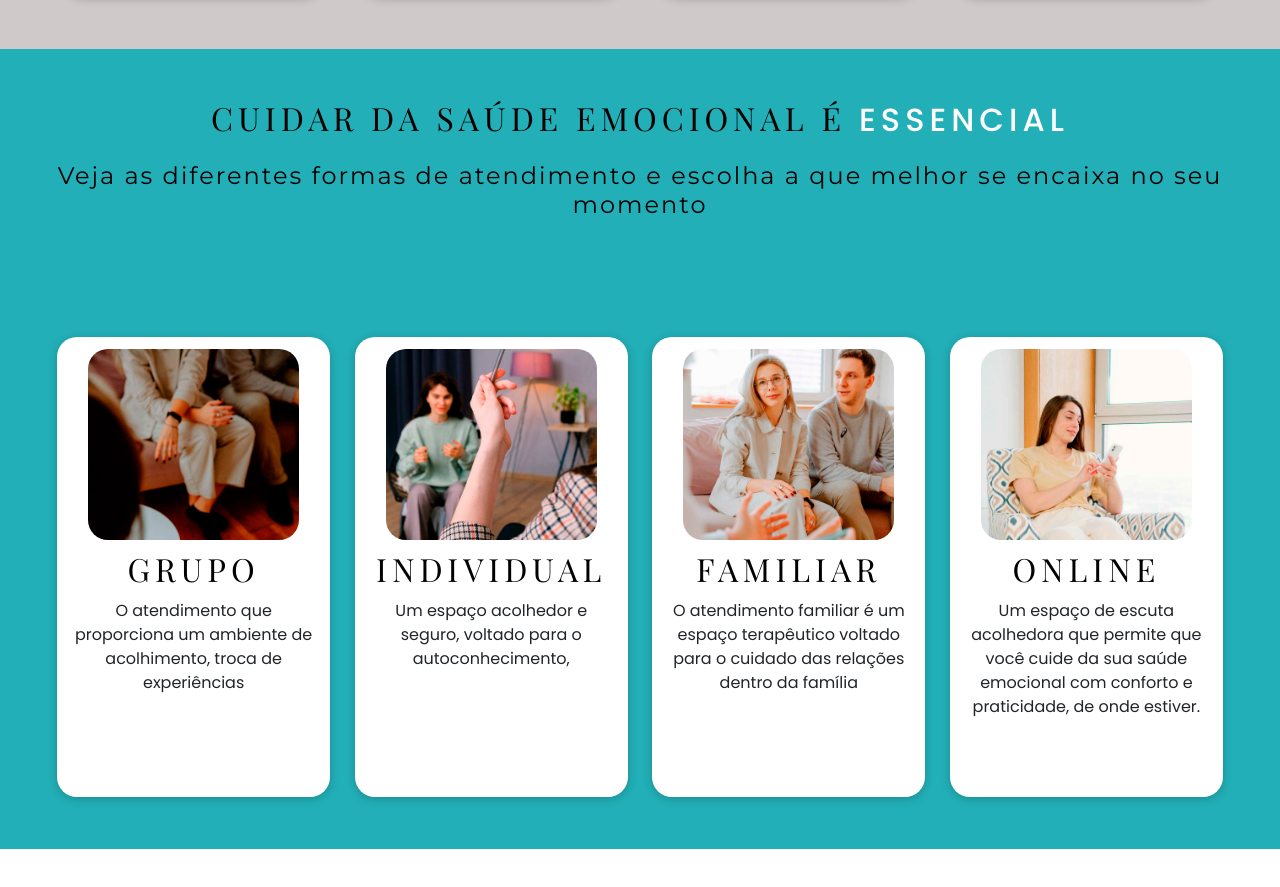
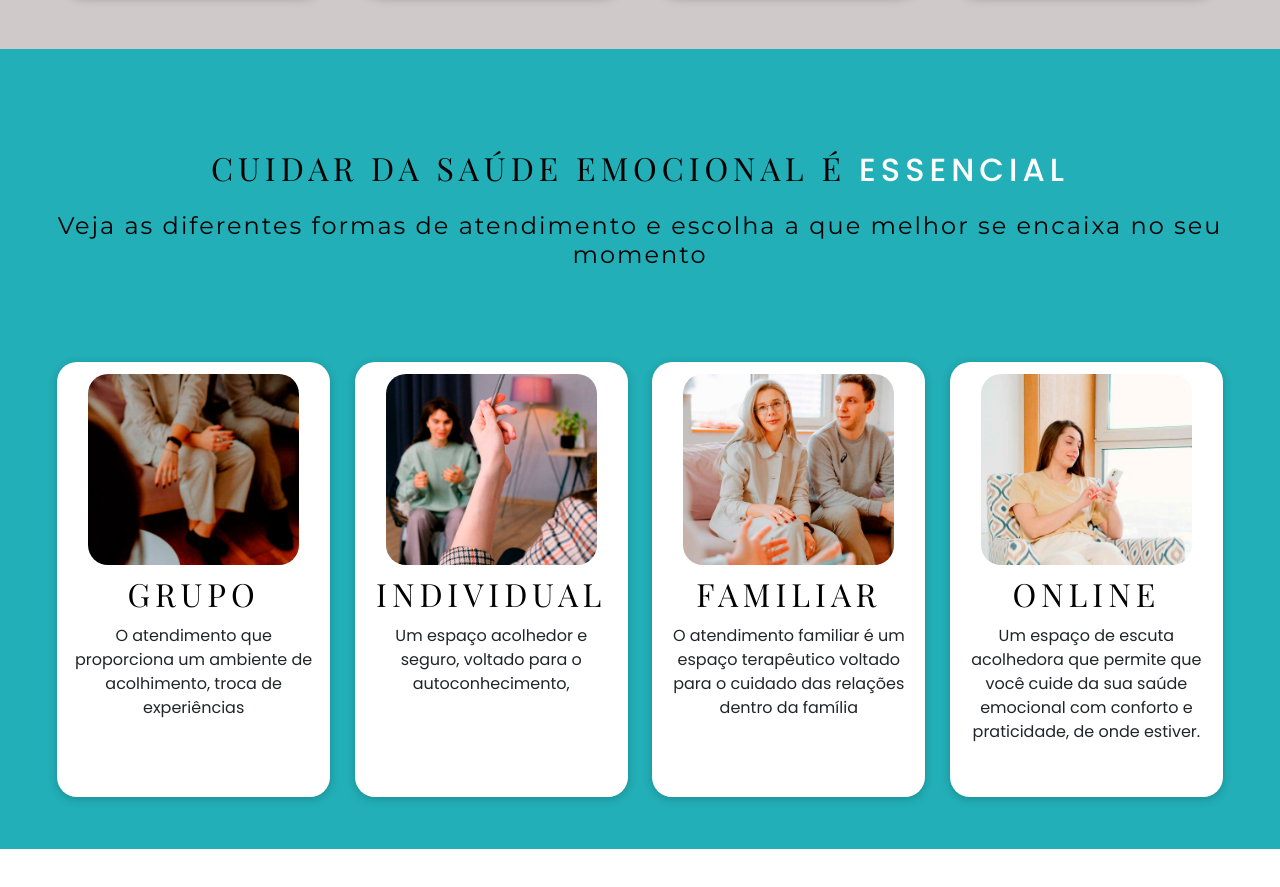
Before and after one commit to kellysouzaa/Psicologia2, a plain HTML site: page index.html in a window 1280 px wide. Shown: the part 1621-2508 px from the top of the page. Drawn offline with nearby package versions, Linux system fonts and the light colour scheme.

Commit message:
Add files via upload

```diff
--- a/index.html
+++ b/index.html
@@ -216,6 +216,12 @@ p{
 
 }
 
+.boxtextotopo{ /*texto acima dos cards de atendimento*/
+  width: 100%;
+  padding-top: 50px;
+
+}
+
 .boxcardatendimento{
   width:22%;
   height:auto;
@@ -226,8 +232,6 @@ p{
   margin: 1%;
   box-shadow:0 2px 10px rgba(0,0,0,.2);
   text-align: center;
-
-
 
 }
 
@@ -394,6 +398,8 @@ input, textarea{
 hr{
   width: 100%;
 }
+
+
 /* FINALIZA AQUI */
 
 /* botao com florzinha
@@ -651,7 +657,7 @@ input, textarea{
 
 
  <section id="ATENDIMENTO">
-<div>
+<div class="boxtextotopo">
   <h1>CUIDAR DA SAÚDE EMOCIONAL É <span class="texto">ESSENCIAL</span></h1>
 <h2>
   Veja as diferentes formas de atendimento e escolha a que melhor se encaixa no seu momento
```
